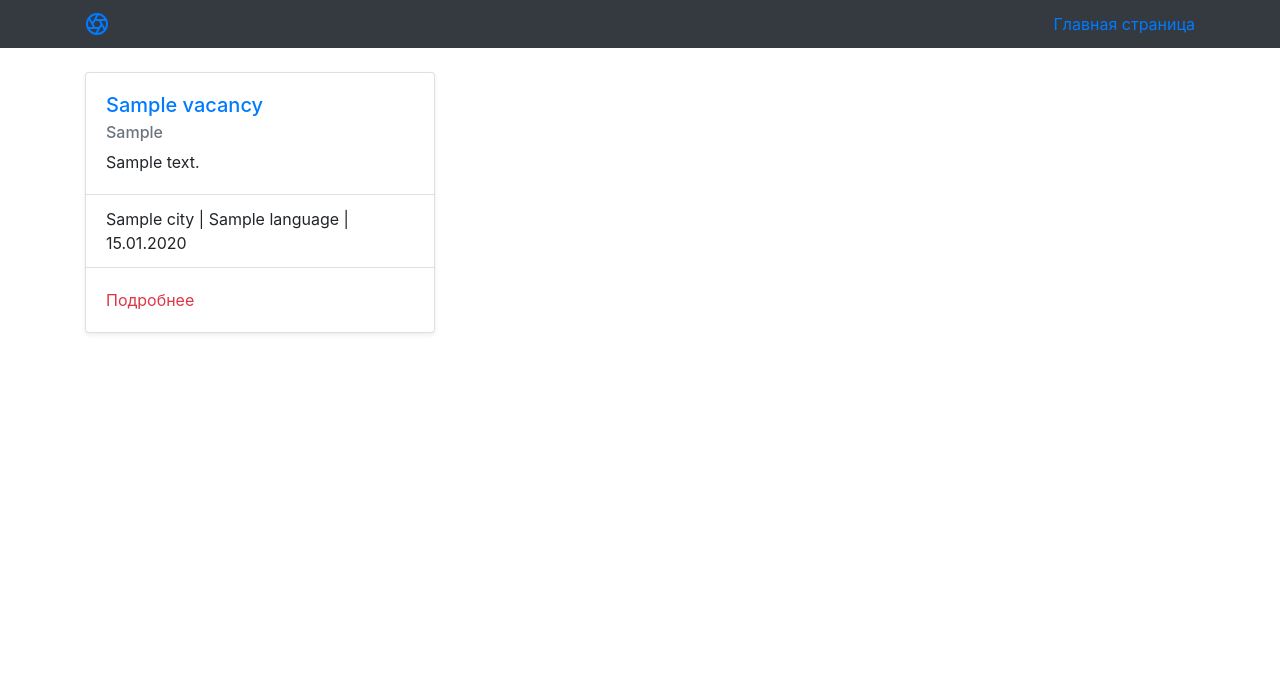
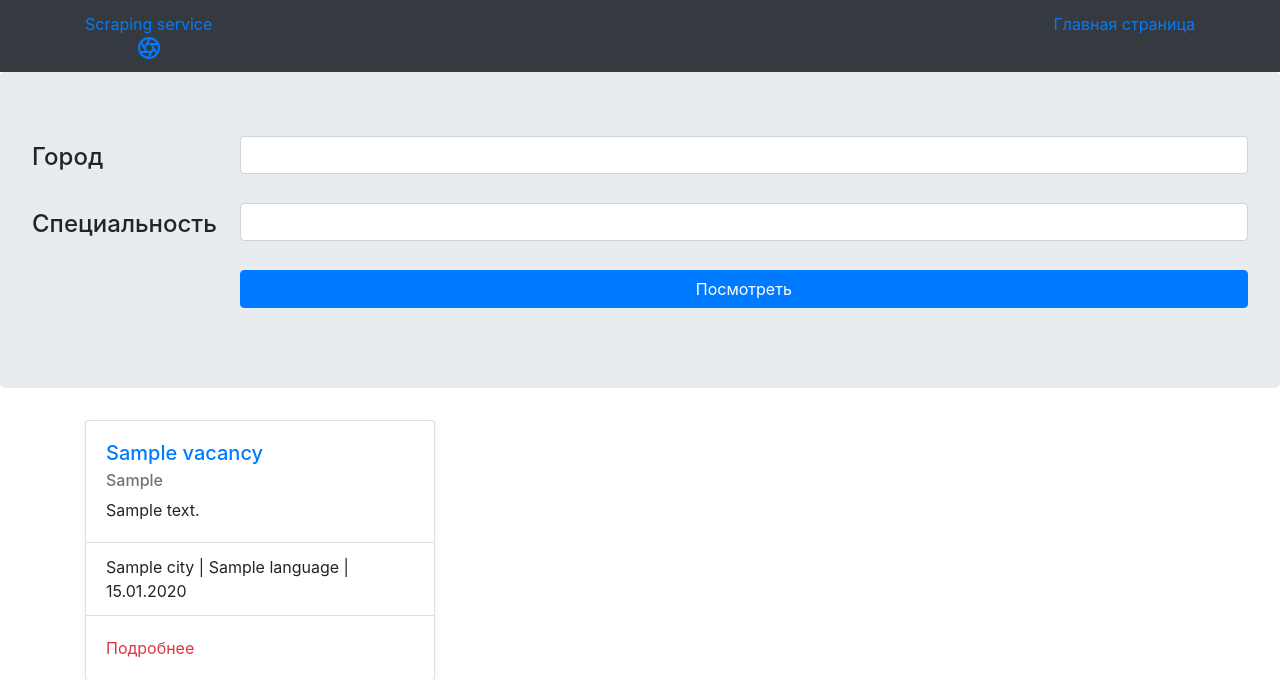
Before and after one commit to NehvedovichVlad/scraping_service, a Django app: page / in a window 1280 px wide. Shown: the top 680 px of the page. Run offline with Django 3.2, Linux system fonts and the light colour scheme; tables that the repository leaves empty hold one stand-in row (values such as "Sample post").

Commit message:
base search form

```diff
--- a/src/scraping/templates/scraping/home.html
+++ b/src/scraping/templates/scraping/home.html
@@ -1,7 +1,32 @@
 {% extends "base.html" %}
 
 {% block title %}Главная страница{% endblock %}
+{% block search %}
+<div class="jumbotron">
+  <form>
+    <div class="form-group row">
+      <label class="col-sm-2 col-form-label"><h4>Город</h4></label>
+      <div class="col-sm-10">
+        <input type="text" class="form-control" name="city">
+      </div>
+    </div>
+    <div class="form-group row">
+      <label class="col-sm-2   col-form-label"><h4>Специальность</h4></label>
+      <div class="col-sm-10">
+        <input type="text" class="form-control" name="language">
+      </div>
+    </div>
+    <div class="form-group row">
+      <label class="col-sm-2 col-form-label"></label>
+      <div class="col-sm-10">
+        <button type="submit" class="btn btn-primary btn-block float-left">Посмотреть</button>
+      </div>
+    </div>
+  </form>
 
+</div>
+
+{% endblock %}
 {% block vacancy %}
 
 <div class="container mt-4">
@@ -28,5 +53,4 @@
   </div>
 </div>
 
-
 {% endblock %}
--- a/src/templates/base.html
+++ b/src/templates/base.html
@@ -12,6 +12,7 @@
 </head>
   <body>
   {% include 'inc/_nav.html' %}
+  {% block search %} {% endblock %}
   {% block vacancy %} {% endblock %}
 
     <script src="https://code.jquery.com/jquery-3.5.1.slim.min.js" integrity="sha384-DfXdz2htPH0lsSSs5nCTpuj/zy4C+OGpamoFVy38MVBnE+IbbVYUew+OrCXaRkfj" crossorigin="anonymous"></script>
--- a/src/templates/inc/_nav.html
+++ b/src/templates/inc/_nav.html
@@ -1,7 +1,7 @@
 <nav class="site-header sticky-top py-1 navbar-dark bg-dark">
    <div class="container d-flex flex-column flex-md-row justify-content-between">
-      <a class="py-2" href="{% url 'home' %}" aria-label="Vacancy">
-         <svg xmlns="http://www.w3.org/2000/svg" width="24" height="24" fill="none" stroke="currentColor" stroke-linecap="round" stroke-linejoin="round" stroke-width="2" class="d-block mx-auto" role="img" viewBox="0 0 24 24" focusable="false"><title>Product</title><circle cx="12" cy="12" r="10"/><path d="M14.31 8l5.74 9.94M9.69 8h11.48M7.38 12l5.74-9.94M9.69 16L3.95 6.06M14.31 16H2.83m13.79-4l-5.74 9.94"/></svg>
+      <a class="py-2" href="{% url 'home' %}" aria-label="Vacancy">Scraping service
+         <svg xmlns="http://www.w3.org/2000/svg" width="24" height="24" fill="none" stroke="currentColor" stroke-linecap="round" stroke-linejoin="round" stroke-width="2" class="d-block mx-auto" role="img" viewBox="0 0 24 24" focusable="false"><title>Scraping service</title><circle cx="12" cy="12" r="10"/><path d="M14.31 8l5.74 9.94M9.69 8h11.48M7.38 12l5.74-9.94M9.69 16L3.95 6.06M14.31 16H2.83m13.79-4l-5.74 9.94"/></svg>
       </a>
       <a class="py-2 d-none d-md-inline-block" href="{% url 'home' %}">Главная страница</a>
 
```
